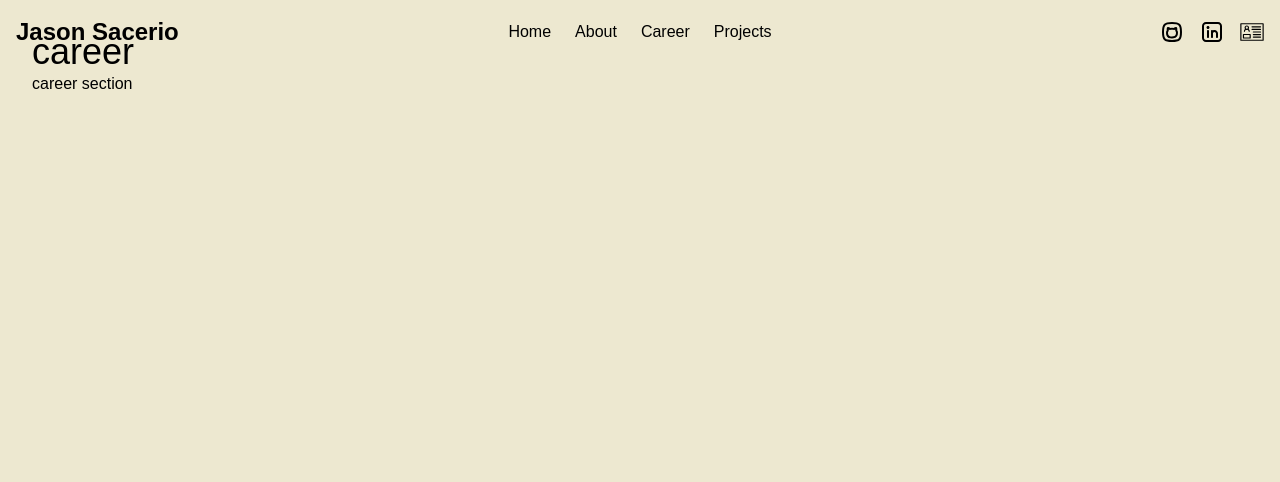
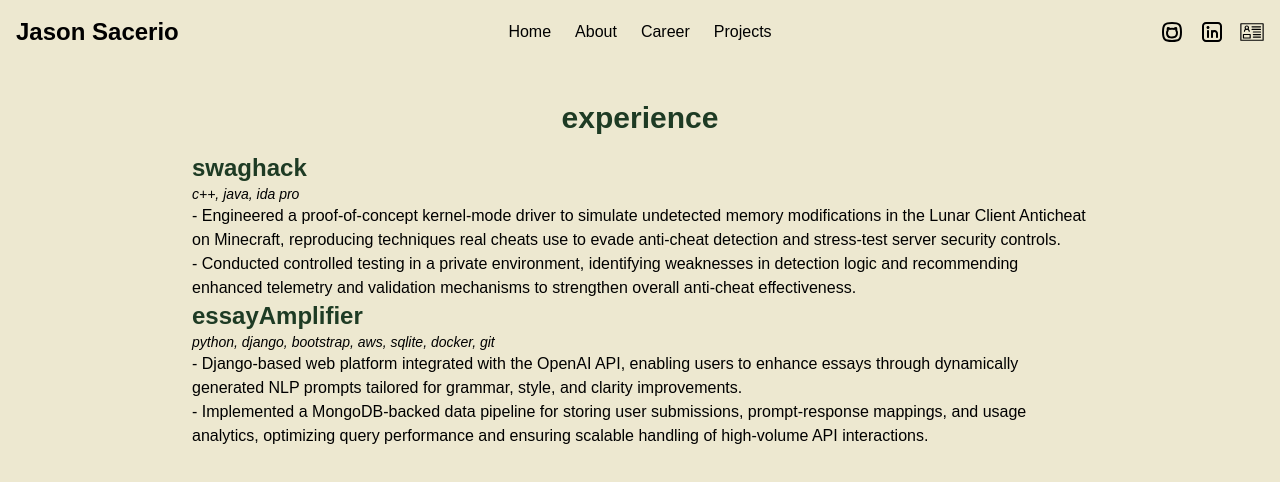
Before and after one commit to kwaiidev/portfoliov1, a Next.js app: page /projects in a window 1280 px wide. Shown: the top 482 px of the page. Built offline with nearby package versions, Linux system fonts and the light colour scheme.

Commit message:
basic project page

```diff
--- a/app/projects/page.tsx
+++ b/app/projects/page.tsx
@@ -1,8 +1,28 @@
 export default function Projects() {
   return (
-      <div className="min-h-screen bg-[#ede8d0] text-black p-8">
-          <h1 className="text-4xl">career</h1>
-          <p>career section</p>
+      <div className="min-h-screen bg-[#ede8d0] flex flex-col items-center justify-start relative">
+        <div className="text-center max-w-4xl mt-25">
+          <h1 className="text-3xl font-bold text-[#1e3b24] mb-4">
+              experience
+          </h1>
+          <h2 className="text-[#1e3b24] text-2xl font-bold text-left max-w-4xl">swaghack</h2>
+          <p className="text-black italic text-left text-sm">c++, java, ida pro</p>
+          <p className="text-black text-left text-md">
+              - Engineered a proof-of-concept kernel-mode driver to simulate undetected memory modifications in the Lunar
+              Client Anticheat on Minecraft, reproducing techniques real cheats use to evade anti-cheat detection and stress-test
+              server security controls. <br />
+              - Conducted controlled testing in a private environment, identifying weaknesses in detection logic and recommending
+              enhanced telemetry and validation mechanisms to strengthen overall anti-cheat effectiveness.
+          </p>
+          <h2 className="text-[#1e3b24] text-2xl font-bold text-left max-w-4xl">essayAmplifier</h2>
+            <p className="text-black italic text-left text-sm">python, django, bootstrap, aws, sqlite, docker, git</p>
+            <p className="text-black text-left text-md">
+              - Django-based web platform integrated with the OpenAI API, enabling users to enhance essays through
+              dynamically generated NLP prompts tailored for grammar, style, and clarity improvements.<br />
+              - Implemented a MongoDB-backed data pipeline for storing user submissions, prompt-response mappings, and
+              usage analytics, optimizing query performance and ensuring scalable handling of high-volume API interactions.
+            </p>
+        </div>
       </div>
   );
 }
```
